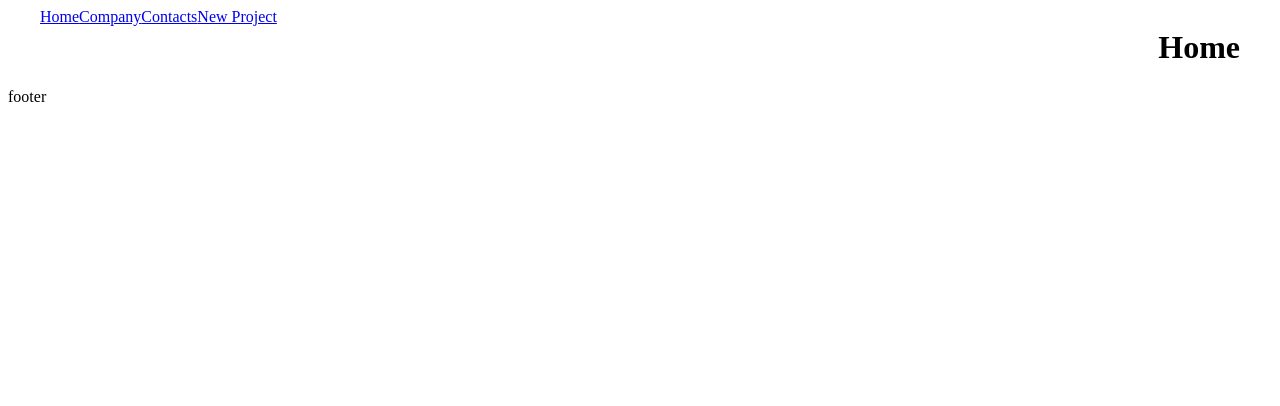
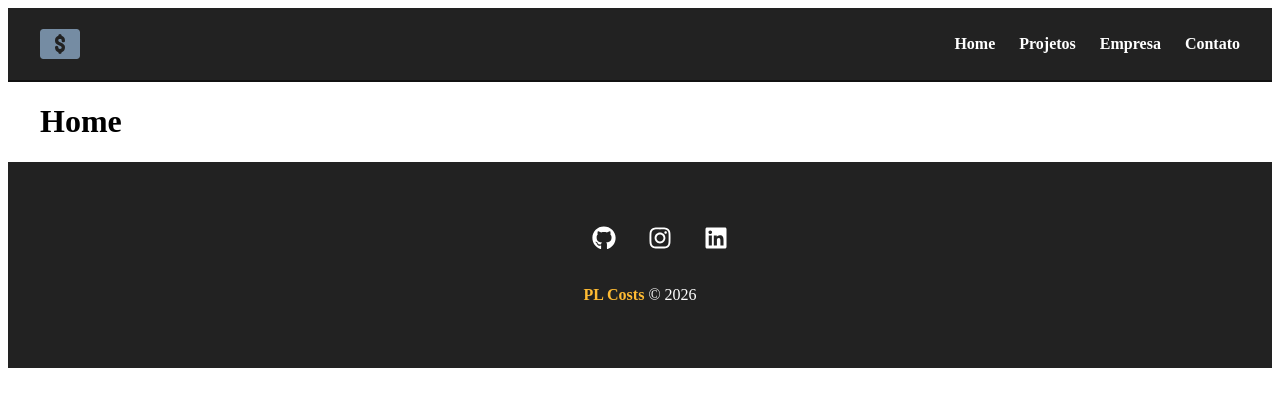
Before and after one commit to Lobato-ph17/PL_Costs, a React (Vite) app: page / in a window 1280 px wide. Shown: the top 406 px of the page. Built offline with nearby package versions, Linux system fonts and the light colour scheme.

Commit message:
feat: adiciona styles em navbar e footer

```diff
--- a/src/App.jsx
+++ b/src/App.jsx
@@ -1,17 +1,18 @@
 import {Outlet} from 'react-router-dom'
-import NavBar from './components/NavBar'
+import NavBar from './components/layouts/NavBar'
+import Footer from './components/layouts/Footer'
 
 import Container from './components/layouts/Container'
 
 const App = () => {
   return (
     <div>
+      <NavBar />
       <Container customClass="min-height">
-        <NavBar />
         <Outlet />
       </Container>
 
-      <footer>footer</footer>
+      <Footer />
     </div>
 
   )
--- a/src/components/NavBar.jsx
+++ /dev/null
@@ -1,14 +0,0 @@
-import {Link} from 'react-router-dom'
-
-const NavBar = () => {
-  return (
-    <nav>
-        <Link to="/">Home</Link>
-        <Link to="/company">Company</Link>
-        <Link to="/contact">Contacts</Link>
-        <Link to="/newproject">New Project</Link>
-    </nav>
-  )
-}
-
-export default NavBar
--- /dev/null
+++ b/src/components/layouts/Footer.jsx
@@ -0,0 +1,26 @@
+import {FaGithub, FaInstagram, FaLinkedin } from 'react-icons/fa'
+
+import styles  from './Footer.module.css'
+
+const Footer = () => {
+  return (
+    <footer className={styles.footer}>
+        <ul className={styles.social_list}>
+            <li>
+                <FaGithub />
+            </li>
+            <li>
+                <FaInstagram />
+            </li>
+            <li>
+                <FaLinkedin />
+            </li>
+        </ul>
+        <p className={styles.copy_right}>
+            <span>PL Costs</span> &copy; 2026
+        </p>
+    </footer>
+  )
+}
+
+export default Footer
--- /dev/null
+++ b/src/components/layouts/Footer.module.css
@@ -0,0 +1,35 @@
+.footer {
+    background-color: #222;
+    color: #fff;
+    padding: 3em;
+    text-align: center;
+}
+
+.social_list {
+    display: flex;
+    justify-content: center;
+    list-style-type: none;
+}
+
+.social_list li {
+    margin: 0 1em;
+}
+
+
+.social_list li:hover {
+    color: #ffbb33;
+    cursor: pointer;
+}
+
+.social_list svg {
+    font-size: 1.5em;
+}
+
+.copy_right {
+    margin-top: 2em;
+}
+
+.copy_right span {
+    font-weight: bold;
+    color: #ffbb33;
+}
--- /dev/null
+++ b/src/components/layouts/NavBar.jsx
@@ -0,0 +1,35 @@
+import {Link} from 'react-router-dom'
+import Container from './Container'
+import logo from '../../img/PL_Costs_logo.svg'
+
+import styles from './Navbar.module.css'
+
+const NavBar = () => {
+  return (
+    <nav className={styles.navbar}>
+        <Container>
+
+          <Link to="/">
+             <img src={logo} />
+           </Link>
+          <ul className={styles.list}>
+            <li>
+              <Link to="/">Home</Link>
+            </li>
+            <li>
+              <Link to="/projects">Projetos</Link>
+            </li>
+            <li>
+              <Link to="/company">Empresa</Link>
+            </li>
+            <li>
+              <Link to="/contact">Contato</Link>
+            </li>
+          </ul>
+
+          </Container>
+    </nav>
+  )
+}
+
+export default NavBar
--- /dev/null
+++ b/src/components/layouts/Navbar.module.css
@@ -0,0 +1,30 @@
+.navbar {
+  background-color: #222;
+  padding: 1em;
+  border-bottom: 2px solid #111;
+}
+
+.list {
+  display: flex;
+  list-style: none;
+  align-items: center;
+  gap: 1.5em;
+  margin: 0;
+  padding: 0;
+}
+
+.list li a {
+  color: #fff;
+  text-decoration: none;
+  font-weight: bold;
+  transition: color 0.3s ease;
+}
+
+.list li a:hover {
+  color: #ffbb11;
+}
+
+.navbar img {
+  max-height: 40px;
+  display: block;
+}
--- /dev/null
+++ b/src/components/pages/Projects.jsx
@@ -0,0 +1,11 @@
+
+
+const Projects = () => {
+  return (
+    <div>
+
+    </div>
+  )
+}
+
+export default Projects
--- a/src/main.jsx
+++ b/src/main.jsx
@@ -7,6 +7,7 @@
 import Company from './components/pages/Company.jsx'
 import Contact from './components/pages/Contact.jsx'
 import NewProject from './components/pages/NewProject.jsx'
+import Projects from './components/pages/Projects.jsx'
 
 const router = createBrowserRouter([
   {
@@ -29,6 +30,10 @@
         path: 'newproject',
         element:<NewProject />
       },
+      {
+        path: 'projects',
+        element:<Projects />
+      },
     ]
   }
 ])
```
Also changed, not shown: src/img/PL_Costs_logo.svg (added).
